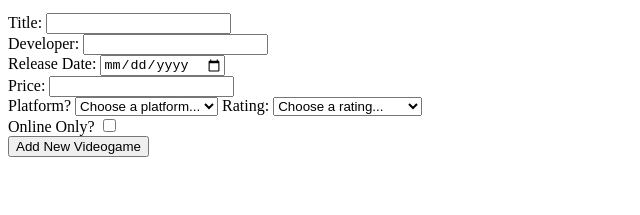
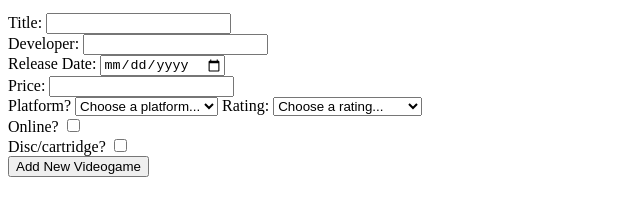
Before and after one commit to sk8kitty/CPW204---AddProduct, a plain HTML site: page index.html in a window 1280 px wide. Shown: the part 101-316 px from the top of the page, without its empty margins (0-640 px from the left). Drawn offline with Linux system fonts and the light colour scheme.

Commit message:
Updated HTML form

```diff
--- a/index.html
+++ b/index.html
@@ -70,7 +70,10 @@
         </select>
         <br>
 
-        <label for="online">Online Only?</label>
+        <label for="online">Online?</label>
+        <input id="online" type="checkbox">
+        <br>
+        <label for="online">Disc/cartridge?</label>
         <input id="online" type="checkbox">
         <br>
 
```
